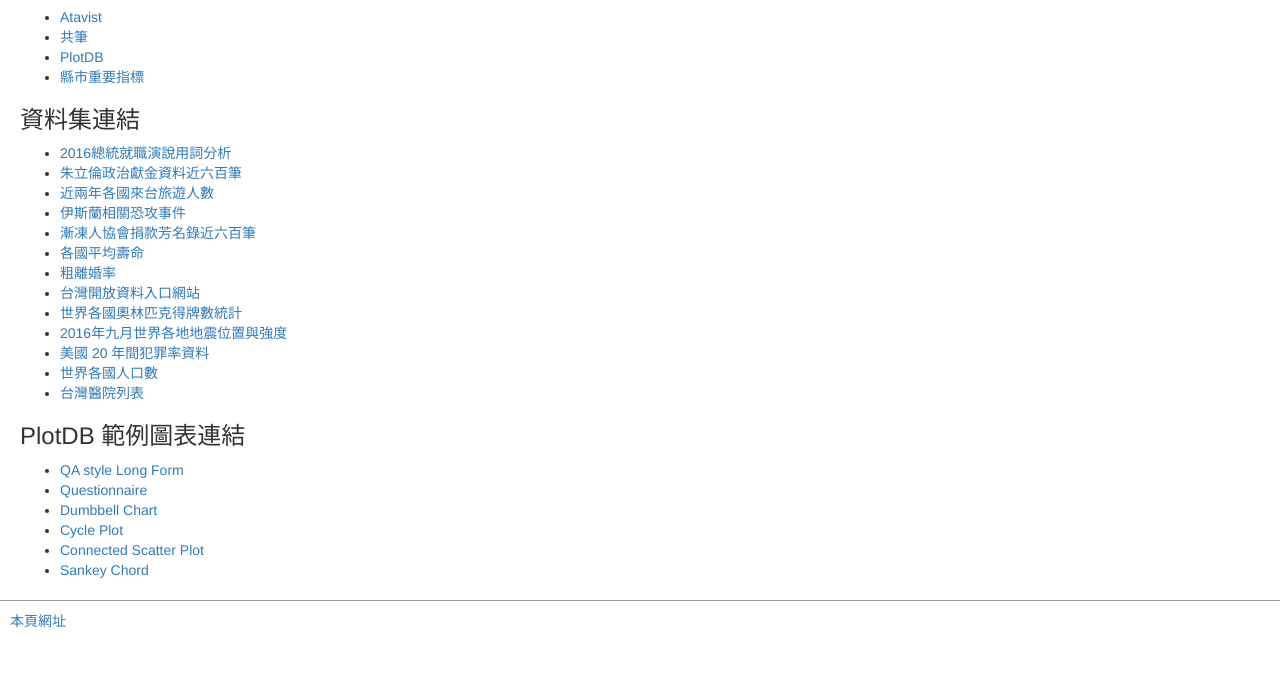
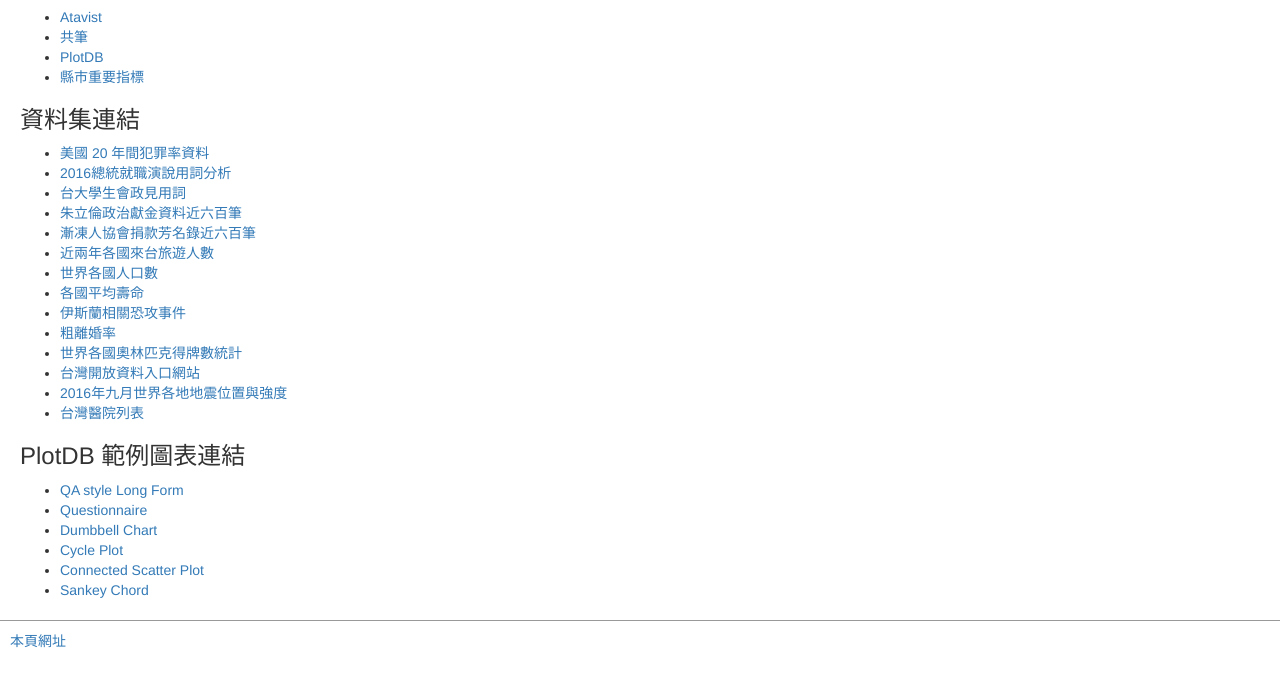
Before and after one commit to zbryikt/viswork, a website: page index.jade in a window 1280 px wide. Shown: the part 109-794 px from the top of the page. Drawn offline with nearby package versions, Linux system fonts and the light colour scheme; files that its build step writes are made by us from their sources.

Commit message:
update data list

```diff
--- a/index.jade
+++ b/index.jade
@@ -45,18 +45,19 @@
         li: a(href="http://data.infographics.tw/viz/twstat/",target="_blank") 縣市重要指標
       h3 資料集連結
       ul
+        li: a(href="data/us-crime-data.csv") 美國 20 年間犯罪率資料
         li: a(href="data/2016總統就職演說用詞分析.csv") 2016總統就職演說用詞分析
+        li: a(href="data/台大學生會.csv") 台大學生會政見用詞
         li: a(href="data/朱立倫政治獻金資料近六百筆.csv") 朱立倫政治獻金資料近六百筆
+        li: a(href="data/漸凍人協會捐款芳名錄近六百筆.csv") 漸凍人協會捐款芳名錄近六百筆
         li: a(href="data/近兩年各國來台旅遊人數.csv") 近兩年各國來台旅遊人數
+        li: a(href="data/world-population.csv") 世界各國人口數
+        li: a(href="data/各國平均壽命.csv") 各國平均壽命
         li: a(href="data/伊斯蘭相關恐攻事件.csv") 伊斯蘭相關恐攻事件
-        li: a(href="data/漸凍人協會捐款芳名錄近六百筆.csv") 漸凍人協會捐款芳名錄近六百筆
-        li: a(href="data/各國平均壽命.csv") 各國平均壽命
         li: a(href="data/粗離婚率.csv") 粗離婚率
+        li: a(href="data/olympic.csv") 世界各國奧林匹克得牌數統計
         li: a(href="http://data.gov.tw") 台灣開放資料入口網站
-        li: a(href="data/olympic.csv") 世界各國奧林匹克得牌數統計
         li: a(href="data/quake.csv") 2016年九月世界各地地震位置與強度
-        li: a(href="data/us-crime-data.csv") 美國 20 年間犯罪率資料
-        li: a(href="data/world-population.csv") 世界各國人口數
         li: a(href="data/醫院列表.csv") 台灣醫院列表
       h3 PlotDB 範例圖表連結
       ul
```
Also changed, not shown: index.html.
